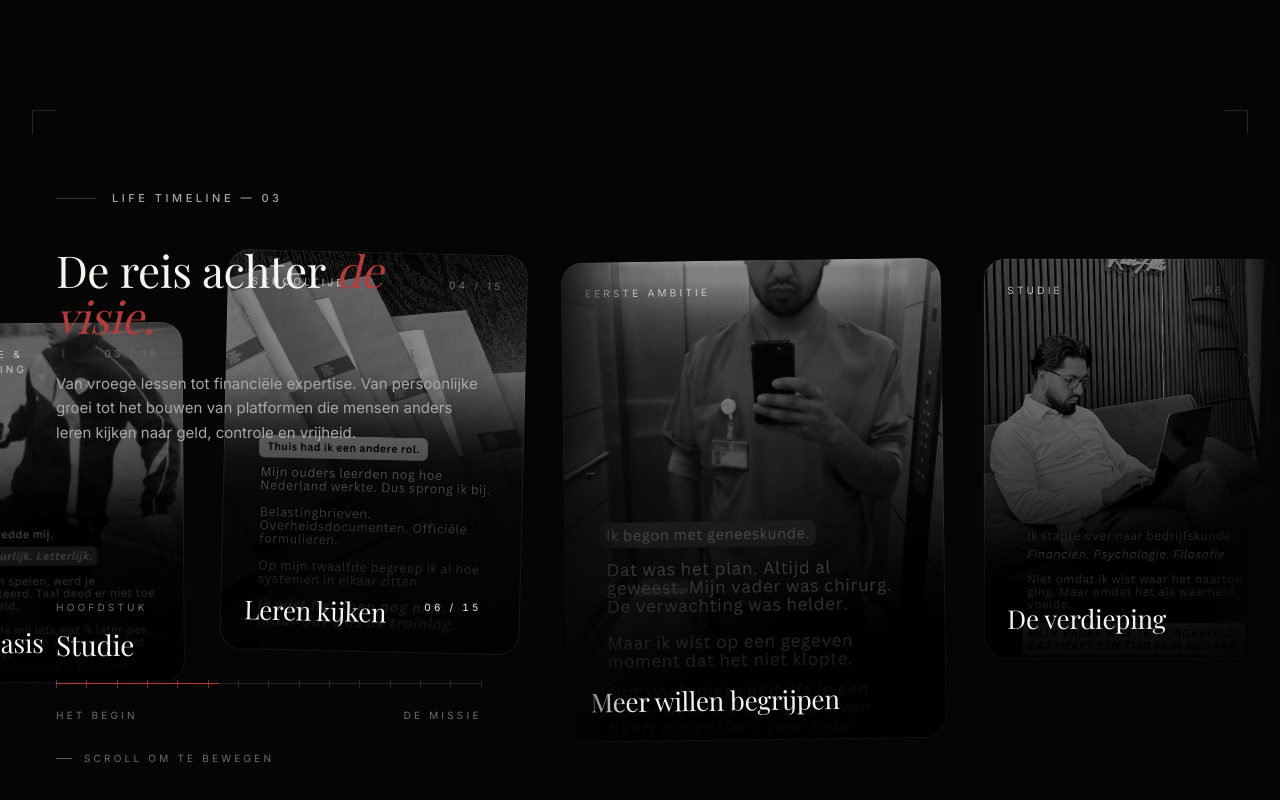
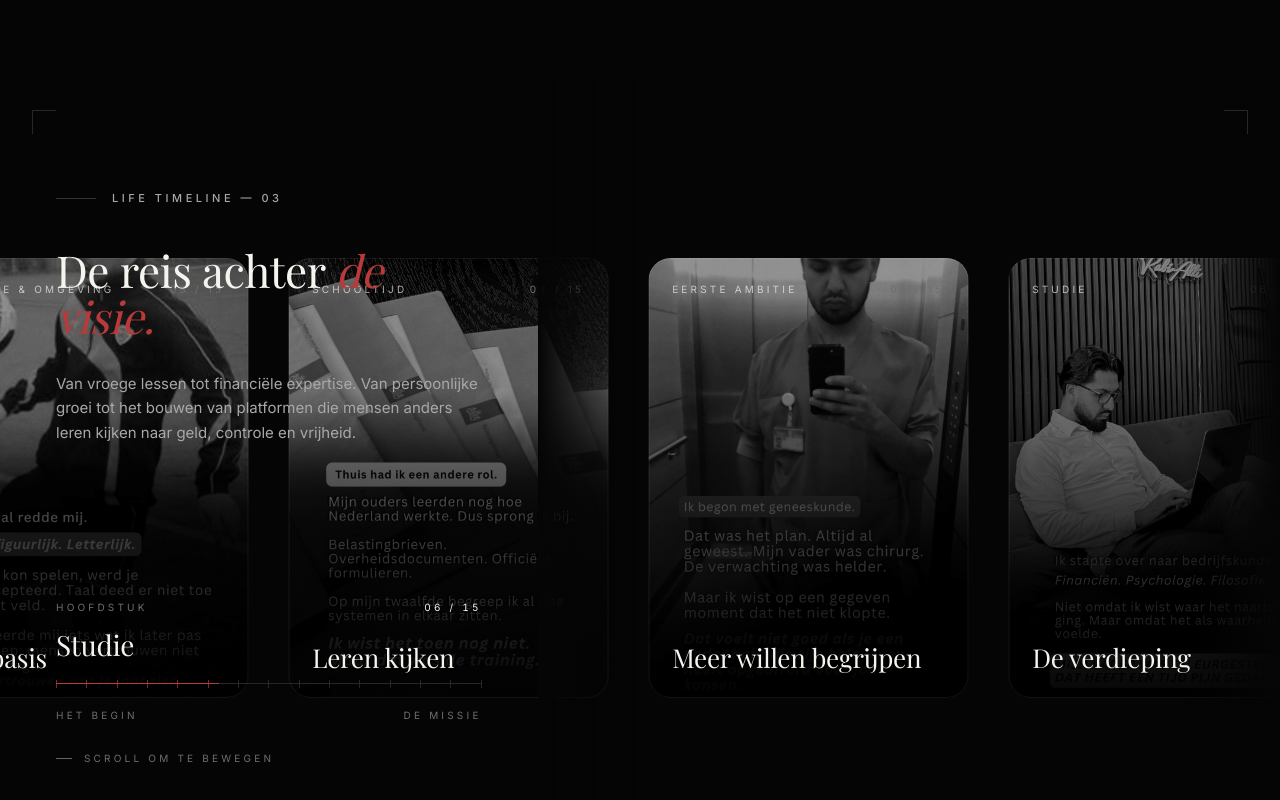
Before and after one commit to Shafiqad/rabi-adli-site, a Next.js app: page / in a window 1280 px wide. Shown: the part 3028-3828 px from the top of the page. Built offline with nearby package versions, Linux system fonts and the light colour scheme.

Commit message:
Uniform desktop timeline cards: same size, no rotation, no offset, no parallax

```diff
--- a/src/components/sections/life-timeline.tsx
+++ b/src/components/sections/life-timeline.tsx
@@ -2,13 +2,7 @@
 
 import * as React from "react";
 import { useRef, useState } from "react";
-import {
-  motion,
-  useScroll,
-  useTransform,
-  useMotionValueEvent,
-  type MotionValue,
-} from "motion/react";
+import { motion, useScroll, useTransform, useMotionValueEvent } from "motion/react";
 import { cn } from "@/lib/utils";
 import { Reveal } from "@/components/reveal";
 
@@ -16,24 +10,12 @@ import { Reveal } from "@/components/reveal";
 /*  Data — edit copy / swap image paths here.                                  */
 /* -------------------------------------------------------------------------- */
 
-type CardSize = "sm" | "md" | "lg" | "xl";
-
-const SIZE_CLASS: Record<CardSize, string> = {
-  sm: "w-[260px] h-[360px]",
-  md: "w-[300px] h-[400px]",
-  lg: "w-[340px] h-[440px]",
-  xl: "w-[380px] h-[480px]",
-};
-
 interface TimelineItem {
   n: string;
   phase: string;
   title: string;
   body: string;
   img: string;
-  size: CardSize;
-  rotate: number;
-  offset: number; // px translateY for floating archive feel
 }
 
 const ITEMS: TimelineItem[] = [
@@ -43,9 +25,6 @@ const ITEMS: TimelineItem[] = [
     title: "Het begin",
     body: "Ik was zeven jaar oud toen ik in een vliegtuig stapte. Ik wist niet waar ik naartoe ging. Ik sprak de taal niet. Ik kende niemand. Het enige wat ik wist: mijn vader had ons achtergelaten om ons een betere toekomst te geven.",
     img: "/images/rabi-timeline-01.jpg",
-    size: "md",
-    rotate: -1.6,
-    offset: 0,
   },
   {
     n: "02",
@@ -53,9 +32,6 @@ const ITEMS: TimelineItem[] = [
     title: "Vroege vorming",
     body: "Een nieuw land, een nieuwe taal, een nieuwe manier van denken. In die jaren leerde ik dat overleven niet hetzelfde is als bouwen — en dat allebei beginnen bij heel goed kijken.",
     img: "/images/rabi-timeline-02.jpg",
-    size: "lg",
-    rotate: 0.9,
-    offset: -28,
   },
   {
     n: "03",
@@ -63,9 +39,6 @@ const ITEMS: TimelineItem[] = [
     title: "De basis",
     body: "Mijn familie was alles. Geld was schaars, verantwoordelijkheid niet. Daar leerde ik dat keuzes nooit alleen over jezelf gaan en dat discipline iets is dat je doorgeeft.",
     img: "/images/rabi-timeline-03.jpg",
-    size: "sm",
-    rotate: -0.4,
-    offset: 22,
   },
   {
     n: "04",
@@ -73,9 +46,6 @@ const ITEMS: TimelineItem[] = [
     title: "Leren kijken",
     body: "Op school werd ik niet de slimste, wel de meest nieuwsgierige. Niet alleen 'wat moet ik weten', maar 'waarom werkt het zo'. Die vraag is sindsdien nooit meer weggegaan.",
     img: "/images/rabi-timeline-04.jpg",
-    size: "md",
-    rotate: 1.3,
-    offset: -12,
   },
   {
     n: "05",
@@ -83,9 +53,6 @@ const ITEMS: TimelineItem[] = [
     title: "Meer willen begrijpen",
     body: "Op een gegeven moment besefte ik: geld is geen onderwerp — het is een taal. En als je die taal niet spreekt, beslissen anderen voor jou. Vanaf dat moment wilde ik die taal vlekkeloos leren spreken.",
     img: "/images/rabi-timeline-05.jpg",
-    size: "xl",
-    rotate: -0.8,
-    offset: 14,
   },
   {
     n: "06",
@@ -93,9 +60,6 @@ const ITEMS: TimelineItem[] = [
     title: "De verdieping",
     body: "Boekhouden, fiscaliteit, accounting, control. Voor de meeste mensen droge stof. Voor mij de eerste keer dat alles begon te kloppen — geld bleek geen toeval, maar systeem.",
     img: "/images/rabi-timeline-06.jpg",
-    size: "md",
-    rotate: 0,
-    offset: -22,
   },
   {
     n: "07",
@@ -103,9 +67,6 @@ const ITEMS: TimelineItem[] = [
     title: "De financiële wereld",
     body: "De eerste keer dat ik binnen kwam bij een bank, voelde het als een andere wereld. Andere taal, ander tempo, andere belangen. Die wereld doorzien werd mijn missie — niet om mee te draaien, maar om hem écht te begrijpen.",
     img: "/images/rabi-timeline-07.jpg",
-    size: "lg",
-    rotate: 0.6,
-    offset: 8,
   },
   {
     n: "08",
@@ -113,9 +74,6 @@ const ITEMS: TimelineItem[] = [
     title: "Binnen het systeem",
     body: "Bij ABN AMRO zag ik het van dichtbij: hoe banken denken, hoe risico wordt afgewogen, hoe geld bewogen wordt. Hier leerde ik dat 'het systeem' geen mythe is — het is gewoon goed georganiseerd.",
     img: "/images/rabi-timeline-08.jpg",
-    size: "md",
-    rotate: -1.2,
-    offset: -16,
   },
   {
     n: "09",
@@ -123,9 +81,6 @@ const ITEMS: TimelineItem[] = [
     title: "Structuur en strategie",
     body: "Bij Deloitte leerde ik wat ondernemers écht missen: structuur. Niet meer doen, maar slimmer doen. Cijfers worden pas waardevol als ze leiden tot betere beslissingen.",
     img: "/images/rabi-timeline-09.jpg",
-    size: "sm",
-    rotate: 1.0,
-    offset: 24,
   },
   {
     n: "10",
@@ -133,9 +88,6 @@ const ITEMS: TimelineItem[] = [
     title: "Een andere blik",
     body: "Ik zag ondernemers met miljoenenomzet die geen idee hadden waar hun geld bleef. Hard werken bleek niet genoeg. Iemand moest die taal vertalen. Op dat moment besloot ik dat te worden.",
     img: "/images/rabi-timeline-10.jpg",
-    size: "lg",
-    rotate: -0.3,
-    offset: -10,
   },
   {
     n: "11",
@@ -143,9 +95,6 @@ const ITEMS: TimelineItem[] = [
     title: "Zelf bouwen",
     body: "Mijn baan opzeggen was geen sprong, het was een conclusie. Wat ik binnen wilde verbeteren, ging ik buiten bouwen. Vanaf dag één: 100% verantwoordelijkheid, 0% smoesjes.",
     img: "/images/rabi-timeline-11.jpg",
-    size: "xl",
-    rotate: 0.7,
-    offset: 12,
   },
   {
     n: "12",
@@ -153,9 +102,6 @@ const ITEMS: TimelineItem[] = [
     title: "Grip voor ondernemers",
     body: "Geldinstituut is gebouwd voor ondernemers die hun cijfers, fiscaliteit en groei serieus willen aanpakken. Geen pleisters. Een systeem dat je elke maand grip geeft op wat er gebeurt en wat het oplevert.",
     img: "/images/rabi-timeline-12.jpg",
-    size: "md",
-    rotate: -0.9,
-    offset: -18,
   },
   {
     n: "13",
@@ -163,9 +109,6 @@ const ITEMS: TimelineItem[] = [
     title: "Denken in vrijheid",
     body: "Moneyfesto gaat verder dan geld. Het is voor iedereen die niet wil meedeinen, maar bewuste keuzes wil maken — over kapitaal, ondernemerschap en het systeem. Voor de mensen die willen begrijpen, niet alleen meedoen.",
     img: "/images/rabi-timeline-13.jpg",
-    size: "lg",
-    rotate: 0.4,
-    offset: 16,
   },
   {
     n: "14",
@@ -173,9 +116,6 @@ const ITEMS: TimelineItem[] = [
     title: "De boodschap delen",
     body: "Op TikTok, LinkedIn, podcasts, radio en tv probeer ik één ding: financiële kennis terug bij de mensen brengen. Wat ik bij ABN en Deloitte leerde, was nooit bedoeld voor één elite. Inmiddels weet ik dat dat verschil maakt.",
     img: "/images/rabi-timeline-14.jpg",
-    size: "md",
-    rotate: -0.6,
-    offset: -6,
   },
   {
     n: "15",
@@ -183,9 +123,6 @@ const ITEMS: TimelineItem[] = [
     title: "De missie",
     body: "Vandaag bouw ik aan een ecosysteem dat mensen leert begrijpen, scherper te sturen en uiteindelijk vrij te zijn. Niet harder werken — scherper denken. Geld. Controle. Vrijheid — in die volgorde.",
     img: "/images/rabi-timeline-15.jpg",
-    size: "xl",
-    rotate: 0,
-    offset: 0,
   },
 ];
 
@@ -200,29 +137,17 @@ const NOISE_URL =
 
 function TimelineCard({
   item,
-  index,
-  scrollProgress,
 }: {
   item: TimelineItem;
   index: number;
-  scrollProgress: MotionValue<number>;
 }) {
-  // Subtle parallax — every other card drifts a touch
-  const direction = index % 3 === 0 ? -1 : index % 3 === 1 ? 0.6 : 0.2;
-  const yShift = useTransform(scrollProgress, [0, 1], [0, 36 * direction]);
-
   return (
-    <motion.div
+    <div
       className={cn(
         "relative shrink-0 transition-[transform,filter] duration-700 ease-out",
-        SIZE_CLASS[item.size],
+        "w-[320px] h-[440px]",
         "group/peer peer-hover:opacity-60"
       )}
-      style={{
-        y: yShift,
-        translateY: item.offset,
-        rotate: item.rotate,
-      }}
     >
       <div className="group relative w-full h-full rounded-[22px] overflow-hidden cursor-pointer">
         {/* Base gradient placeholder background */}
@@ -305,7 +230,7 @@ function TimelineCard({
           }}
         />
       </div>
-    </motion.div>
+    </div>
   );
 }
 
@@ -317,7 +242,6 @@ export function LifeTimeline() {
   const containerRef = useRef<HTMLElement | null>(null);
   const { scrollYProgress } = useScroll({
     target: containerRef,
-    offset: ["start start", "end end"],
   });
 
   // Horizontal rail translation
@@ -418,12 +342,7 @@ export function LifeTimeline() {
               style={{ x }}
             >
               {ITEMS.map((item, i) => (
-                <TimelineCard
-                  key={item.n}
-                  item={item}
-                  index={i}
-                  scrollProgress={scrollYProgress}
-                />
+                <TimelineCard key={item.n} item={item} index={i} />
               ))}
             </motion.div>
 
```
